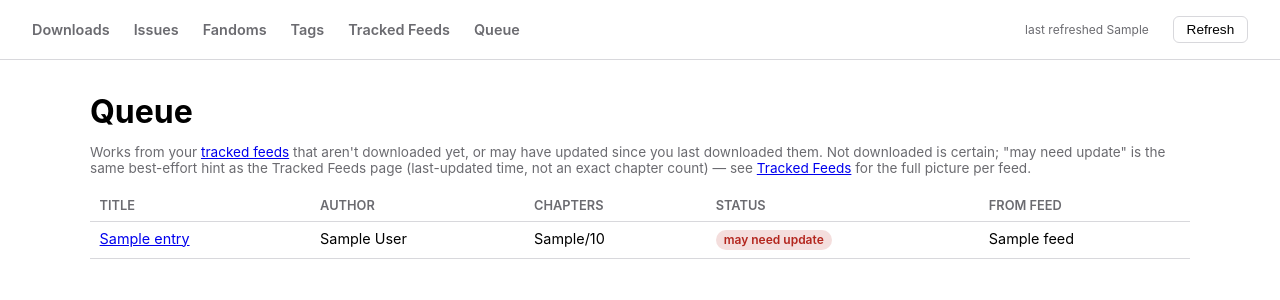
After one commit to chelz866/musical-octo-engine, a FastAPI app: template app/templates/queue.html in a window 1280 px wide. The commit adds this page. Shown: the top 300 px of the page. Run offline with FastAPI, Linux system fonts and the light colour scheme; the template is opened without the code that fills it: most values are stand-ins (such as "Sample title", 1, 10 or a date in 2020); parts of the project's set-up code (start-up, migrations or seed data) failed here and were passed over.

Commit message:
Add a Queue page listing tracked works needing attention
Flattens rss.assess_status across all tracked feeds into one list of
works that aren't downloaded yet or may be out of date, sorted with
not-downloaded first. Reuses the same per-entry status logic the Tracked
Feeds page already computes (via a shared _feeds_with_rows helper) rather
than adding a new one. A first cut, expected to grow.

Co-Authored-By: Claude Sonnet 5 <noreply@anthropic.com>
Claude-Session: https://claude.ai/code/session_017ENjr5RSLUuEmP8peVHkfn

```diff
--- a/app/main.py
+++ b/app/main.py
@@ -190,8 +190,7 @@ def fandoms(request: Request):
     )
 
 
-@app.get("/tracked", response_class=HTMLResponse)
-def tracked(request: Request):
+def _feeds_with_rows() -> list[dict]:
     result = scanner.load_cached(DB_PATH)
     local_by_id = {e.work_id: e for e in result.entries}
 
@@ -208,12 +207,40 @@ def tracked(request: Request):
                 "status": rss.assess_status(entry, on_disk, local_timestamp),
             })
         feeds.append({"feed": feed, "rows": rows})
+    return feeds
 
+
+@app.get("/tracked", response_class=HTMLResponse)
+def tracked(request: Request):
     return templates.TemplateResponse(
         "tracked.html",
         {
             **_base_context(request),
-            "feeds": feeds,
+            "feeds": _feeds_with_rows(),
+        },
+    )
+
+
+@app.get("/queue", response_class=HTMLResponse)
+def queue(request: Request):
+    """Tracked-feed entries that still need attention: not downloaded at
+    all, or possibly out of date. A first cut over the same status rss
+    already computes for the Tracked Feeds page -- expected to grow.
+    """
+    status_order = {"not_downloaded": 0, "may_need_update": 1}
+    items = [
+        {**row, "feed": group["feed"]}
+        for group in _feeds_with_rows()
+        for row in group["rows"]
+        if row["status"] in status_order
+    ]
+    items.sort(key=lambda item: (status_order[item["status"]], (item["entry"].title or "").lower()))
+
+    return templates.TemplateResponse(
+        "queue.html",
+        {
+            **_base_context(request),
+            "items": items,
         },
     )
 
--- a/app/templates/base.html
+++ b/app/templates/base.html
@@ -12,6 +12,7 @@
     <a href="/fandoms" class="{% if request.url.path == '/fandoms' %}active{% endif %}">Fandoms</a>
     <a href="/tags" class="{% if request.url.path == '/tags' %}active{% endif %}">Tags</a>
     <a href="/tracked" class="{% if request.url.path == '/tracked' %}active{% endif %}">Tracked Feeds</a>
+    <a href="/queue" class="{% if request.url.path == '/queue' %}active{% endif %}">Queue</a>
     <span class="nav-spacer"></span>
     <span class="hint">
       {% if last_refreshed %}last refreshed {{ last_refreshed[:16].replace("T", " ") }}
--- /dev/null
+++ b/app/templates/queue.html
@@ -0,0 +1,51 @@
+{% extends "base.html" %}
+{% block title %}Queue - AO3 Downloads{% endblock %}
+{% block content %}
+  <header>
+    <h1>Queue</h1>
+    <p class="paths">
+      Works from your <a href="/tracked">tracked feeds</a> that aren't downloaded yet, or may have
+      updated since you last downloaded them. Not downloaded is certain; "may need update" is the
+      same best-effort hint as the Tracked Feeds page (last-updated time, not an exact chapter
+      count) &mdash; see <a href="/tracked">Tracked Feeds</a> for the full picture per feed.
+    </p>
+  </header>
+
+  <table>
+    <thead>
+      <tr>
+        <th>Title</th>
+        <th>Author</th>
+        <th>Chapters</th>
+        <th>Status</th>
+        <th>From feed</th>
+      </tr>
+    </thead>
+    <tbody>
+      {% for item in items %}
+      <tr>
+        <td>
+          <a href="https://archiveofourown.org/works/{{ item.entry.work_id }}" target="_blank" rel="noopener">
+            {{ item.entry.title or "(unknown title)" }}
+          </a>
+        </td>
+        <td>{{ item.entry.author or "—" }}</td>
+        <td>
+          {% if item.entry.chapters_have is not none %}
+            {{ item.entry.chapters_have }}/{{ item.entry.chapters_total if item.entry.chapters_total is not none else "?" }}
+          {% else %}—{% endif %}
+        </td>
+        <td>
+          {% if item.status == "not_downloaded" %}<span class="badge badge-missing">not downloaded</span>
+          {% else %}<span class="badge badge-warn">may need update</span>{% endif %}
+        </td>
+        <td>{{ item.feed.user_title or item.feed.title or item.feed.url }}</td>
+      </tr>
+      {% else %}
+      <tr>
+        <td colspan="5" class="empty">Nothing in the queue &mdash; everything tracked is downloaded and up to date.</td>
+      </tr>
+      {% endfor %}
+    </tbody>
+  </table>
+{% endblock %}
```
Also changed, not shown: README.md.
